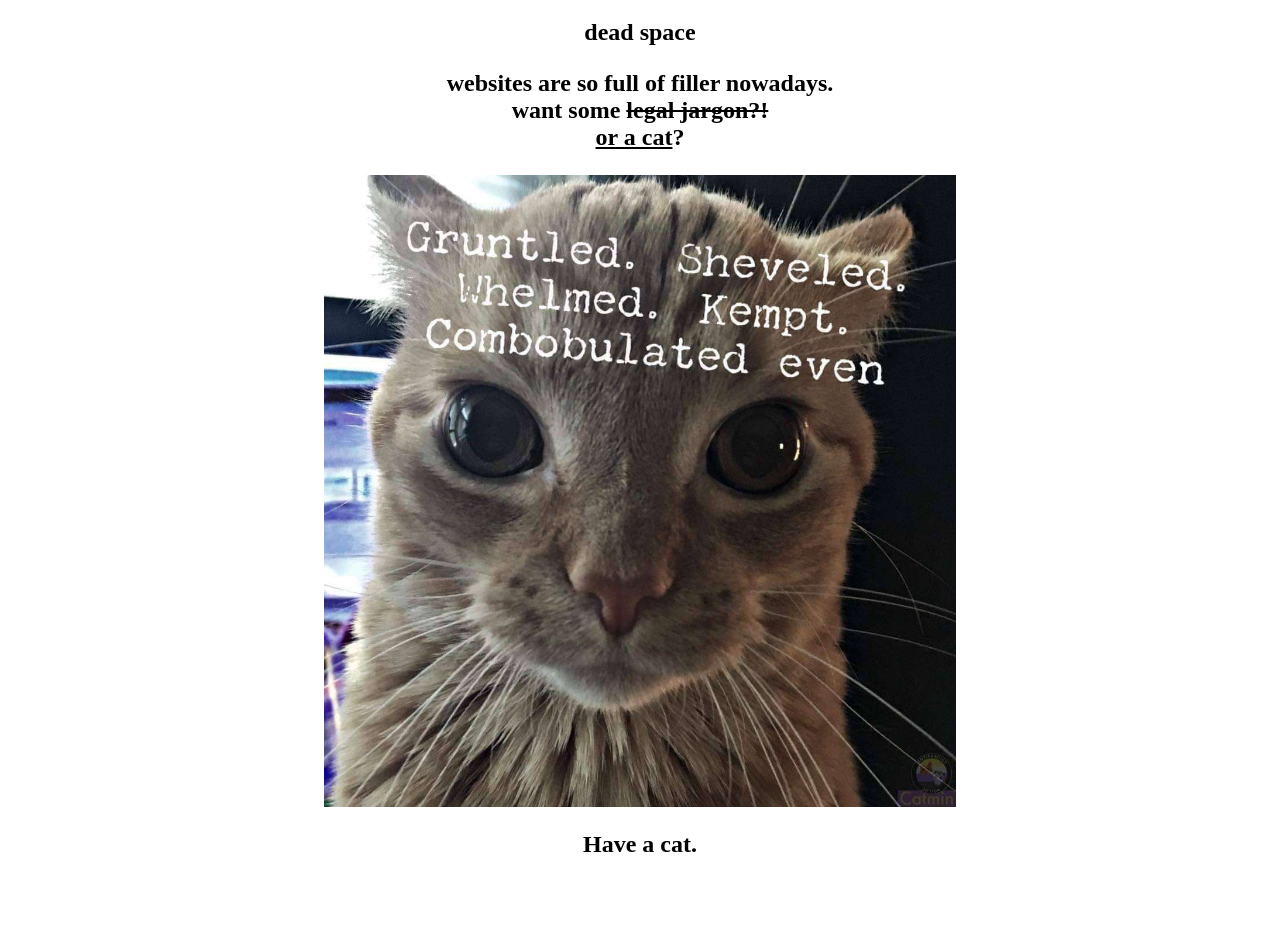
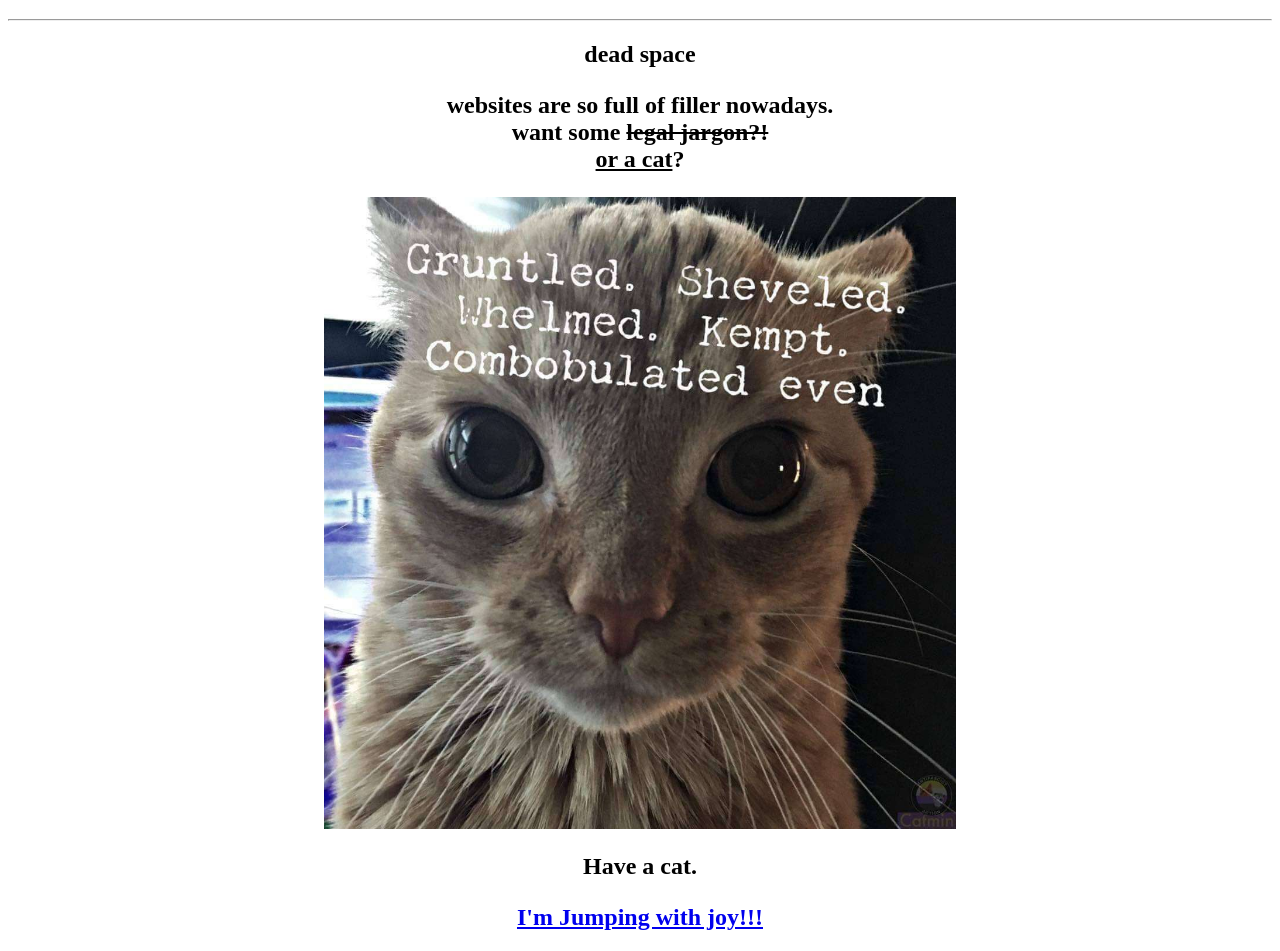
Before and after one commit to pseudotoast/Cats, a plain HTML site: page index.html in a window 1280 px wide. Shown: the part 61-1012 px from the top of the page. Before the commit the page ends 943 px from the top, so only its background shows below. Drawn offline with Linux system fonts and the light colour scheme.

Commit message:
Update index.html

```diff
--- a/index.html
+++ b/index.html
@@ -9,10 +9,11 @@
   <h1>
     Filler content
   </h1>
+<hr>
   <h2>dead space</h/2>
   <p>websites are so full of filler nowadays.<br>want some <s>legal jargon?!</s><br> <u>or a cat</u>?</p>
   <img src="images\cat.jpg" class="cat">
   <p><b>Have a cat.</b></p>
-
+  <a href="https:https://cat-bounce.com/">I'm Jumping with joy!!!<a>
 </body>
 </html>
```
